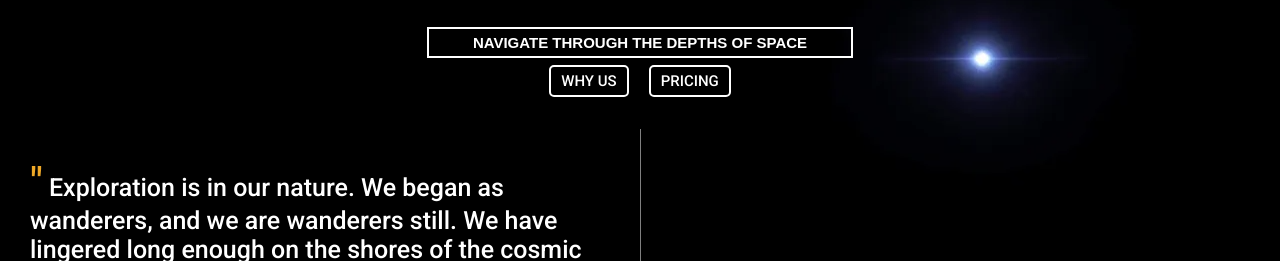
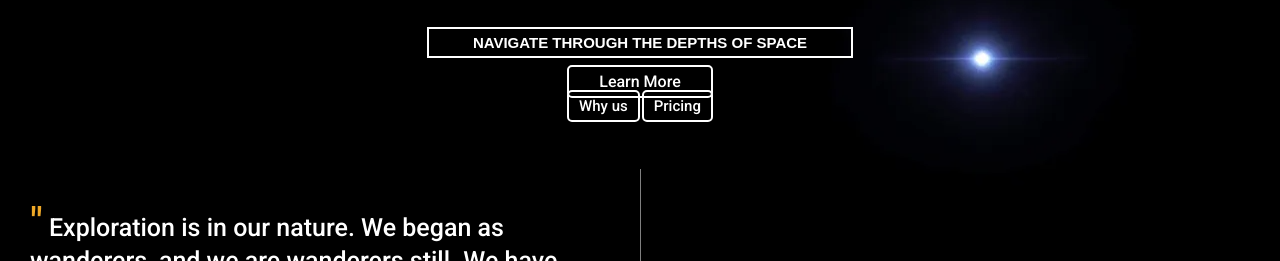
Before and after one commit to Ic3Archer/SpaceExplorer, a plain HTML site: page index.html in a window 1280 px wide. Shown: the part 231-492 px from the top of the page. Drawn offline with Linux system fonts and the light colour scheme.

Commit message:
changed button positions

```diff
--- a/index.html
+++ b/index.html
@@ -24,8 +24,8 @@
 
             <div class="subText">
 
-            <p>WHY US</p>
-            <p>PRICING</p>
+            <p>Why us</p>
+            <p>Pricing</p>
 
             </div>
 
--- a/style.css
+++ b/style.css
@@ -56,14 +56,13 @@ html, body {
     font-family: 'Roboto', sans-serif;
     color: rgb(255, 255, 255);
     font-size: 15px;
-    margin: 10px;
-    margin-top: -5px;
-
+    margin: 1px;
+    margin-top: 20px;
 }
 
 .verticalLine {
     position: absolute;
-    top: 45%;
+    top: 50%;
     margin-top: -0px;
     width: 1px;
     height: 400px;
@@ -73,12 +72,12 @@ html, body {
 
 .learnMore {
     position: absolute;
-    top: 90%;
+    top: 37%;
     border: 2px solid white;
     padding: 30px;
     padding-top: 5px;
     padding-bottom: 5px;
-    border-radius: 10px;
+    border-radius: 5px;
 }
 
 .learnMore a {
@@ -98,7 +97,7 @@ html, body {
     font-family: 'Roboto';
     font-size: 25px;
     right: 50%;
-    top: 45%;
+    top: 50%;
     padding: 30px;
     padding-top: 5px;
     padding-bottom: 5px;
```
